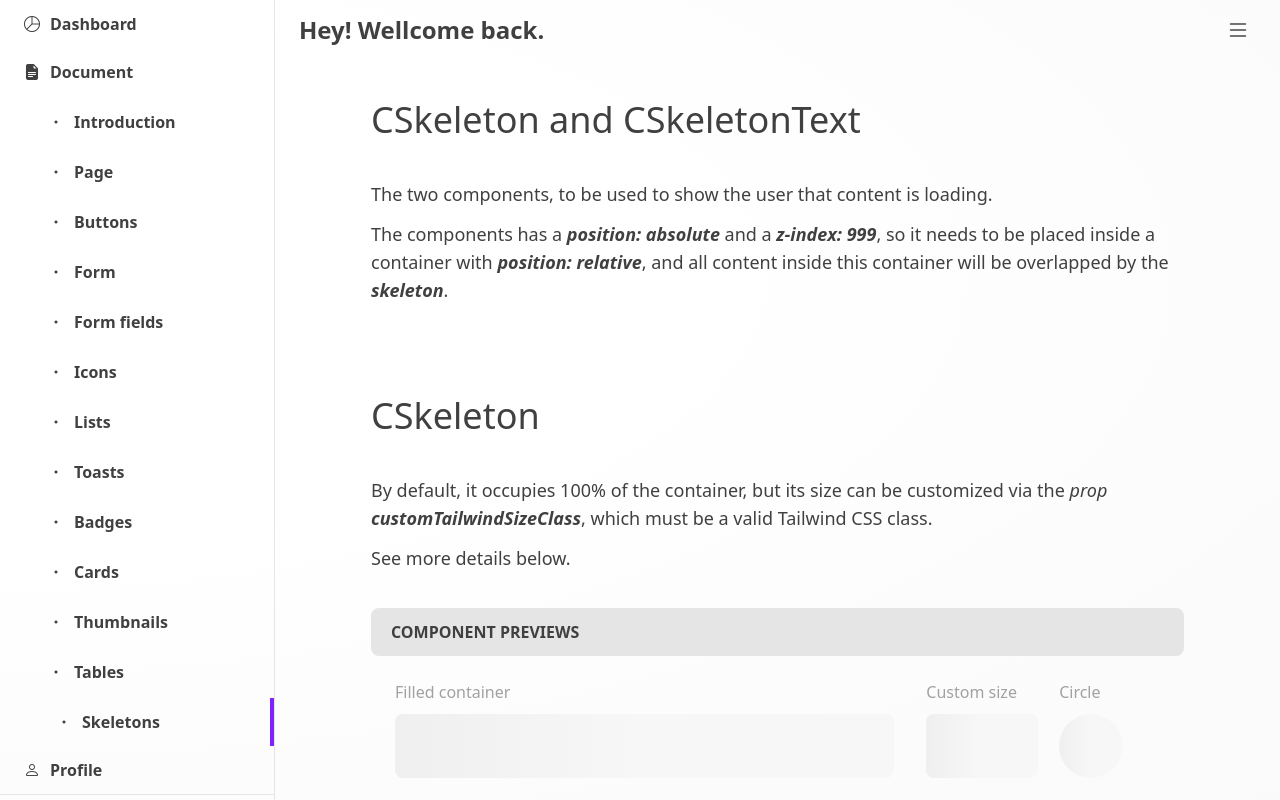
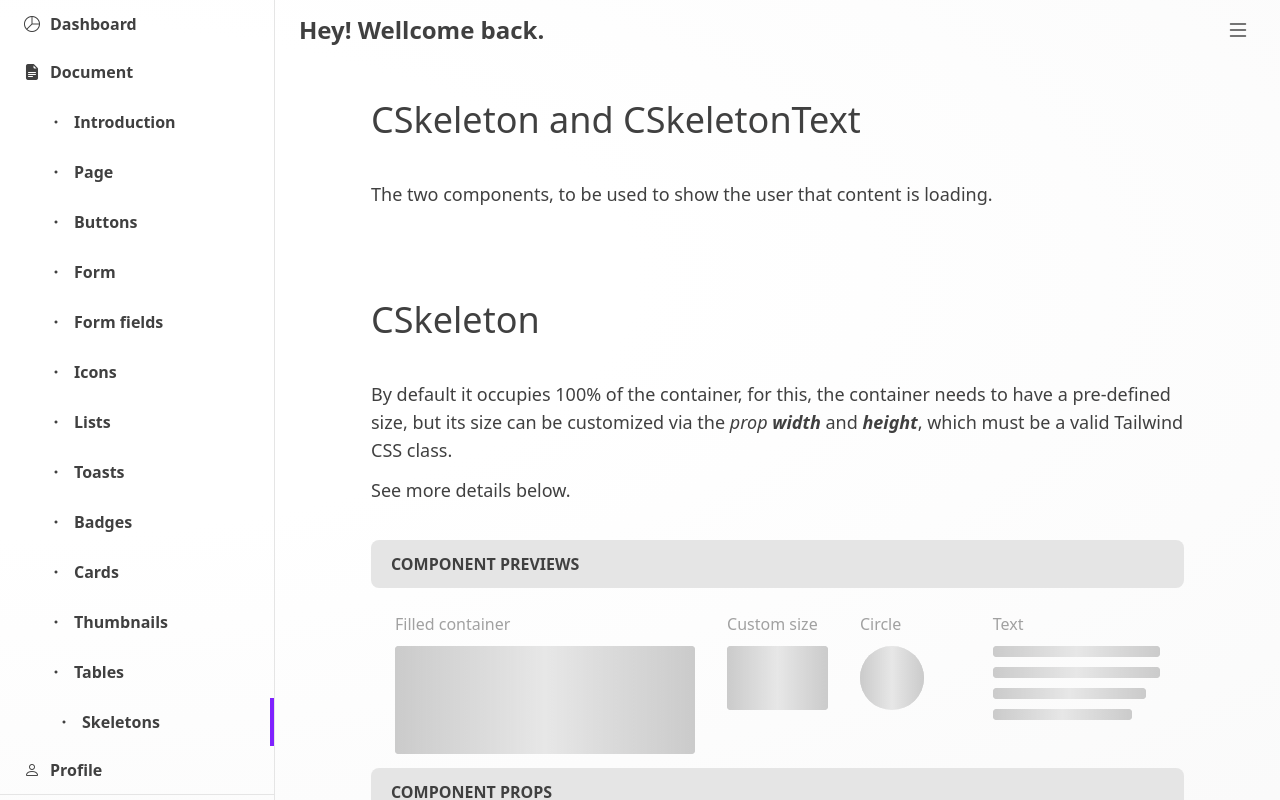
Before and after one commit to ernandesrs/pproj_vapp, a Vue app: page /dashboard/docs/skeletons in a window 1280 px wide. Built offline with nearby package versions, Linux system fonts and the light colour scheme.

Commit message:
refactoring skeleton component

```diff
--- a/src/components/ui/CCard.vue
+++ b/src/components/ui/CCard.vue
@@ -10,7 +10,7 @@
             <div class="flex-1 flex items-center relative">
 
                 <!-- skeleton -->
-                <CSkeleton :show="isLoading" />
+                <CSkeleton v-show="isLoading" class="absolute top-0 left-0" />
 
                 <Component v-if="props.title" :is="props.titleTag" v-html="props.title"
                     class="text-base font-semibold" />
@@ -34,7 +34,7 @@
                 <div class="relative">
 
                     <!-- skeleton -->
-                    <CSkeleton :show="isLoading" />
+                    <CSkeleton v-show="isLoading" class="absolute top-0 left-0" />
 
                     <slot />
                 </div>
--- a/src/components/ui/CSkeleton.vue
+++ b/src/components/ui/CSkeleton.vue
@@ -1,22 +1,35 @@
 <template>
-    <Transition enter-from-class="opacity-0" enter-active-class="duration-100 ease-in-out" leave-to-class="opacity-0"
-        leave-active-class="duration-200 ease-out">
-        <div v-if="props.show" class="absolute z-50 top-0 left-0 bg-neutral-50 dark:bg-neutral-800"
-            :class="(props.customTailwindSizeClass ?? 'w-full h-full') + ' ' + (props.circle ? 'rounded-full' : 'rounded-lg')"
-            style="z-index: 999;">
-            <div class=" bg-gradient-to-r from-neutral-200 dark:from-neutral-900 via-neutral-100 dark:via-neutral-800
-            to-neutral-100 dark:to-neutral-800 animate-pulse"
-                :class="(props.customTailwindSizeClass ?? 'w-full h-full') + ' ' + (props.circle ? 'rounded-full' : 'rounded-lg')">
-            </div>
-        </div>
-    </Transition>
+    <div class="bg-gradient-to-r from-neutral-400 via-neutral-50 to-neutral-400 dark:from-neutral-900 dark:via-neutral-700 dark:to-neutral-900 overflow-hidden"
+        :class="variantClasses">
+        <div :class="[
+            'w-full h-full animate-pulse bg-gradient-to-r from-neutral-100 via-neutral-300 to-neutral-100 dark:from-neutral-700 dark:via-neutral-800 dark:to-neutral-700'
+        ]"></div>
+    </div>
 </template>
 
 <script setup lang="ts">
 
 import type { SkeletonProps } from '@/types/components/ui/skeleton_type';
+import { computed } from 'vue';
 
-const props = withDefaults(defineProps<SkeletonProps>(), {});
+const props = withDefaults(defineProps<SkeletonProps>(), {
+    variant: 'rect',
+    width: 'w-full',
+    height: undefined,
+    customClass: '',
+});
+
+const variantClasses = computed(() => {
+    switch (props.variant) {
+        case 'circle':
+            return `rounded-full ${props.width} ${props.height}`;
+        case 'text':
+            return `rounded ${props.width} ${props.variant == 'text' ? props.height ?? 'h-[11px]' : props.height}`;
+        case 'rect':
+        default:
+            return `rounded ${props.width} ${props.height ?? 'h-full'}`;
+    }
+});
 
 </script>
 
--- a/src/components/ui/CSkeletonText.vue
+++ b/src/components/ui/CSkeletonText.vue
@@ -1,22 +1,32 @@
 <template>
-    <TransitionGroup enter-from-class="opacity-0" enter-active-class="duration-100 ease-in-out"
-        leave-to-class="opacity-0" leave-active-class="duration-200 ease-out" tag="div"
-        class="flex flex-wrap absolute top-0 left-0 w-full" :class="(props.lineGap ?? 'gap-2.5')" style="z-index: 999;">
-        <div v-show="props.show" v-for="line, index in Array(props.lines ?? 1).fill(null)"
-            :key="'skeleton_text_line_' + index" class="w-full relative" :class="props.lineHeight ?? 'h-2'">
+    <div class="relative flex flex-col" :class="props.lineGap ?? 'gap-y-2.5'">
 
-            <CSkeleton show custom-tailwind-size-class="w-full h-full" />
+        <CSkeleton v-for="line, index in getSkeletons" :key="'skeleton_text_line_' + index" variant="text"
+            :width="line.width" :height="props.lineHeight" />
 
-        </div>
-    </TransitionGroup>
+    </div>
 </template>
 
 <script setup lang="ts">
 
 import type { SkeletonTextProps } from '@/types/components/ui/skeleton_type';
 import CSkeleton from './CSkeleton.vue';
+import { computed } from 'vue';
 
 const props = withDefaults(defineProps<SkeletonTextProps>(), {});
+
+const getSkeletons = computed((): Array<{
+    width: string
+}> => {
+    const length = !props.lines ? 1 : (typeof props.lines == 'number' ? props.lines : props.lines.length);
+    const propLinesIsArray = typeof props.lines == 'object';
+
+    return Array(length).fill(null).map((value: any, index: number) => {
+        return {
+            width: !propLinesIsArray ? 'w-full' : (props.lines[index] ?? 'w-full')
+        };
+    });
+});
 
 </script>
 
--- a/src/components/ui/table/CTable.vue
+++ b/src/components/ui/table/CTable.vue
@@ -13,7 +13,7 @@
                         <template v-if="props.loading">
                             <div class="h-9">
                                 <div class="relative w-full h-full flex items-center">
-                                    <CSkeleton show custom-tailwind-size-class="w-full h-[12px] !top-auto" />
+                                    <CSkeleton variant="text" height="h-[10px]" />
                                 </div>
                             </div>
                         </template>
@@ -30,7 +30,7 @@
                         <CTableColumn v-for="td in Array(props.header ? props.header.length : 1).fill(null)"
                             class="h-10">
                             <div class="relative w-full h-full flex items-center">
-                                <CSkeleton show custom-tailwind-size-class="w-full h-2 !top-auto" />
+                                <CSkeleton variant="text" height="h-[8px]" />
                             </div>
                         </CTableColumn>
                     </CTableRow>
--- a/src/types/components/ui/skeleton_type.ts
+++ b/src/types/components/ui/skeleton_type.ts
@@ -1,12 +1,11 @@
 export interface SkeletonProps {
-    show?: boolean,
-    circle?: boolean,
-    customTailwindSizeClass?: string
+    variant?: 'text' | 'circle' | 'rect',
+    width?: string,
+    height?: string
 };
 
 export interface SkeletonTextProps {
-    show?: boolean,
-    lines?: number,
+    lines?: Array<string> | number,
     lineHeight?: string,
     lineGap?: string
 };
--- a/src/views/dash/HomeView.vue
+++ b/src/views/dash/HomeView.vue
@@ -3,9 +3,9 @@
         <CPageSection with-grid>
 
             <CCard class="col-span-12 sm:col-span-6">
-                <CSkeletonText :show="loading" :lines="3" line-height="h-2" line-gap="gap-4" />
+                <CSkeletonText v-if="loading" :lines="3" line-height="h-2" line-gap="gap-4" />
 
-                <div v-show="!loading">
+                <div v-else>
                     Lorem ipsum dolor sit amet consectetur adipisicing elit. Ipsa dolor accusantium exercitationem
                     suscipit
                     possimus tempora quia, laudantium non voluptate culpa consequatur vero blanditiis. Aut aspernatur ex
--- a/src/views/dash/ProfileView.vue
+++ b/src/views/dash/ProfileView.vue
@@ -38,24 +38,20 @@
                 </CForm>
             </CCard>
 
-            <CCard class="col-span-12 lg:col-span-4 flex flex-wrap justify-center">
+            <CCard class="col-span-12 lg:col-span-4">
+                <div class="flex flex-wrap justify-center gap-y-5">
 
-                <div class="flex justify-center mb-5">
-                    <div v-if="loading" class="relative size-32">
-                        <CSkeleton :show="loading" circle />
+                    <div class="w-full flex flex-col items-center">
+                        <CSkeleton v-if="loading" variant="circle" width="w-36" height="h-36" />
+                        <CThumbnail v-else text="E" size="xl" square circle />
                     </div>
-                    <CThumbnail v-else text="E" size="xl" square circle />
+
+                    <div class="w-full flex flex-wrap justify-center gap-3.5">
+                        <CSkeleton variant="text" width="w-11/12" height="h-4" />
+                        <CSkeleton variant="text" width="w-8/12" height="h-[12px]" />
+                    </div>
+
                 </div>
-
-                <div class="w-full flex flex-wrap justify-center">
-                    <div class="relative w-[225px] h-4 mb-2.5">
-                        <CSkeletonText :show="loading" :lines="1" line-height="h-[16px]" />
-                    </div>
-                    <div class="relative w-[150px] h-4">
-                        <CSkeletonText :show="loading" :lines="1" line-height="h-[10px]" />
-                    </div>
-                </div>
-
             </CCard>
         </CPageSection>
     </CPage>
--- a/src/views/dash/doc/SkeletonView.vue
+++ b/src/views/dash/doc/SkeletonView.vue
@@ -6,7 +6,6 @@
                 title: 'CSkeleton and CSkeletonText',
                 texts: [
                     'The two components, to be used to show the user that content is loading.',
-                    'The components has a <i><b>position: absolute</b></i> and a <i><b>z-index: 999</b></i>, so it needs to be placed inside a container with <i><b>position: relative</b></i>, and all content inside this container will be overlapped by the <i><b>skeleton</b></i>.',
                 ]
             }
         ]" />
@@ -16,34 +15,34 @@
                 tag: 'h1',
                 title: 'CSkeleton',
                 texts: [
-                    'By default, it occupies 100% of the container, but its size can be customized via the <i>prop <b>customTailwindSizeClass</b></i>, which must be a valid Tailwind CSS class.',
+                    'By default it occupies 100% of the container, for this, the container needs to have a pre-defined size, but its size can be customized via the <i>prop <b>width</b></i> and <i><b>height</b></i>, which must be a valid Tailwind CSS class.',
                     'See more details below.'
                 ],
                 componentDoc: {
                     props: [
                         {
-                            name: 'show',
-                            type: 'boolean',
+                            name: 'variant',
+                            type: 'string',
                             required: false,
-                            desc: 'When true, the skeleton is displayed.',
-                            allowedValues: '---',
-                            defaultValue: '---'
+                            desc: 'Skeleton variant.',
+                            allowedValues: 'text, circle, rect',
+                            defaultValue: 'rect'
                         },
                         {
-                            name: 'circle',
-                            type: 'boolean',
+                            name: 'width',
+                            type: 'string',
                             required: false,
-                            desc: 'When true, the skeleton is a circle.',
-                            allowedValues: '---',
-                            defaultValue: '---'
+                            desc: 'Custom width size. Requires a valid Tailwind CSS class.',
+                            allowedValues: 'w-*',
+                            defaultValue: 'w-full'
                         },
                         {
-                            name: 'customTailwindSizeClass',
+                            name: 'height',
                             type: 'string',
                             required: false,
-                            desc: 'Custom size. Requires a valid Tailwind CSS class.',
-                            allowedValues: '---',
-                            defaultValue: 'w-full h-full'
+                            desc: 'Custom height size. Requires a valid Tailwind CSS class.',
+                            allowedValues: 'h-*',
+                            defaultValue: 'h-full'
                         }
                     ]
                 }
@@ -52,14 +51,12 @@
             <template #previews>
                 <div class="flex-1 grid grid-cols-12 gap-8">
 
-                    <div class="col-span-12 md:col-span-4 xl:col-span-8">
+                    <div class="col-span-12 md:col-span-4 xl:col-span-5">
                         <div class="font-medium mb-2.5 text-neutral-400 dark:text-neutral-500">
                             Filled container
                         </div>
 
-                        <div class="w-full h-16 relative">
-                            <CSkeleton show />
-                        </div>
+                        <CSkeleton />
 
                     </div>
 
@@ -68,9 +65,7 @@
                             Custom size
                         </div>
 
-                        <div class="relative">
-                            <CSkeleton show custom-tailwind-size-class="w-28 h-16" />
-                        </div>
+                        <CSkeleton height="h-16" />
 
                     </div>
 
@@ -79,8 +74,20 @@
                             Circle
                         </div>
 
-                        <div class="relative">
-                            <CSkeleton show custom-tailwind-size-class="size-16" circle />
+                        <CSkeleton width="w-16" height="h-16" variant="circle" />
+
+                    </div>
+
+                    <div class="col-span-6 md:col-span-4 xl:col-span-3">
+                        <div class="font-medium mb-2.5 text-neutral-400 dark:text-neutral-500">
+                            Text
+                        </div>
+
+                        <div class="relative flex flex-wrap gap-y-2.5">
+                            <CSkeleton width="w-full" variant="text" />
+                            <CSkeleton width="w-full" variant="text" />
+                            <CSkeleton width="w-11/12" variant="text" />
+                            <CSkeleton width="w-10/12" variant="text" />
                         </div>
 
                     </div>
@@ -91,19 +98,22 @@
             <template #codes>
                 <textarea>
                         <!-- Filled container -->
-                        <div class="w-full h-16 relative">
-                            <CSkeleton show />
-                        </div>
+                        <CSkeleton />
 
                         <!-- Custom size -->
-                        <div class="relative">
-                            <CSkeleton show custom-tailwind-size-class="w-28 h-16" />
-                        </div>
+                        <CSkeleton height="h-16" />
 
                         <!-- Circle -->
-                        <div class="relative">
-                            <CSkeleton show custom-tailwind-size-class="size-16" circle />
-                        </div></textarea>
+                        <CSkeleton width="w-16" height="h-16" variant="circle" />
+
+                        <!-- Text -->
+                        <CSkeleton width="w-full" variant="text" />
+
+                        <!-- Group text -->
+                        <CSkeleton width="w-full" variant="text" />
+                        <CSkeleton width="w-full" variant="text" />
+                        <CSkeleton width="w-11/12" variant="text" />
+                        <CSkeleton width="w-10/12" variant="text" /></textarea>
             </template>
         </CDocSection>
 
@@ -118,19 +128,11 @@
                 componentDoc: {
                     props: [
                         {
-                            name: 'show',
-                            type: 'boolean',
+                            name: 'lines',
+                            type: 'number, string[]',
                             required: false,
-                            desc: 'When true, the skeleton is displayed.',
-                            allowedValues: '---',
-                            defaultValue: '---'
-                        },
-                        {
-                            name: 'lines',
-                            type: 'number',
-                            required: false,
-                            desc: 'Number of lines.',
-                            allowedValues: '---',
+                            desc: 'Number of rows or an array of strings, where each string is a valid Tailwind CSS class indicating the width of each row.',
+                            allowedValues: 'Number or array of strings, where each string is a w-*.',
                             defaultValue: '1'
                         },
                         {
@@ -156,25 +158,30 @@
             <template #previews>
                 <div class="flex-1 grid grid-cols-12 gap-8">
 
-                    <div class="col-span-6 md:col-span-4 xl:col-span-6">
+                    <div class="col-span-6 lg:col-span-6 xl:col-span-4">
                         <div class="font-medium mb-2.5 text-neutral-400 dark:text-neutral-500">
                             Text default
                         </div>
 
-                        <div class="relative">
-                            <CSkeletonText show :lines="5" />
-                        </div>
+                        <CSkeletonText :lines="4" />
 
                     </div>
 
-                    <div class="col-span-6 md:col-span-4 xl:col-span-6">
+                    <div class="col-span-6 lg:col-span-6 xl:col-span-4">
+                        <div class="font-medium mb-2.5 text-neutral-400 dark:text-neutral-500">
+                            Text with custom widths
+                        </div>
+
+                        <CSkeletonText :lines="['w-full', 'w-11/12', 'w-11/12', 'w-10/12']" />
+
+                    </div>
+
+                    <div class="col-span-12 xl:col-span-4">
                         <div class="font-medium mb-2.5 text-neutral-400 dark:text-neutral-500">
                             Text custom height and gap
                         </div>
 
-                        <div class="relative h-[90px]">
-                            <CSkeletonText show :lines="3" line-height="h-4" line-gap="gap-4" />
-                        </div>
+                        <CSkeletonText :lines="3" line-height="h-4" line-gap="gap-5" />
 
                     </div>
 
@@ -183,14 +190,14 @@
             <template #codes>
                 <textarea>
                         <!-- Text default -->
-                        <div class="relative">
-                            <CSkeletonText show :lines="5" />
-                        </div>
+                        <CSkeletonText :lines="4" />
+
+                        <!-- Text with custom widths -->
+                        <CSkeletonText :lines="['w-full', 'w-11/12', 'w-11/12', 'w-10/12']" />
 
                         <!-- Text custom height and gap -->
-                        <div class="relative">
-                            <CSkeletonText show :lines="3" line-height="h-4" line-gap="gap-4" />
-                        </div></textarea>
+                         <CSkeletonText :lines="3" line-height="h-4" line-gap="gap-5" />
+                    </textarea>
             </template>
         </CDocSection>
     </CPage>
```
